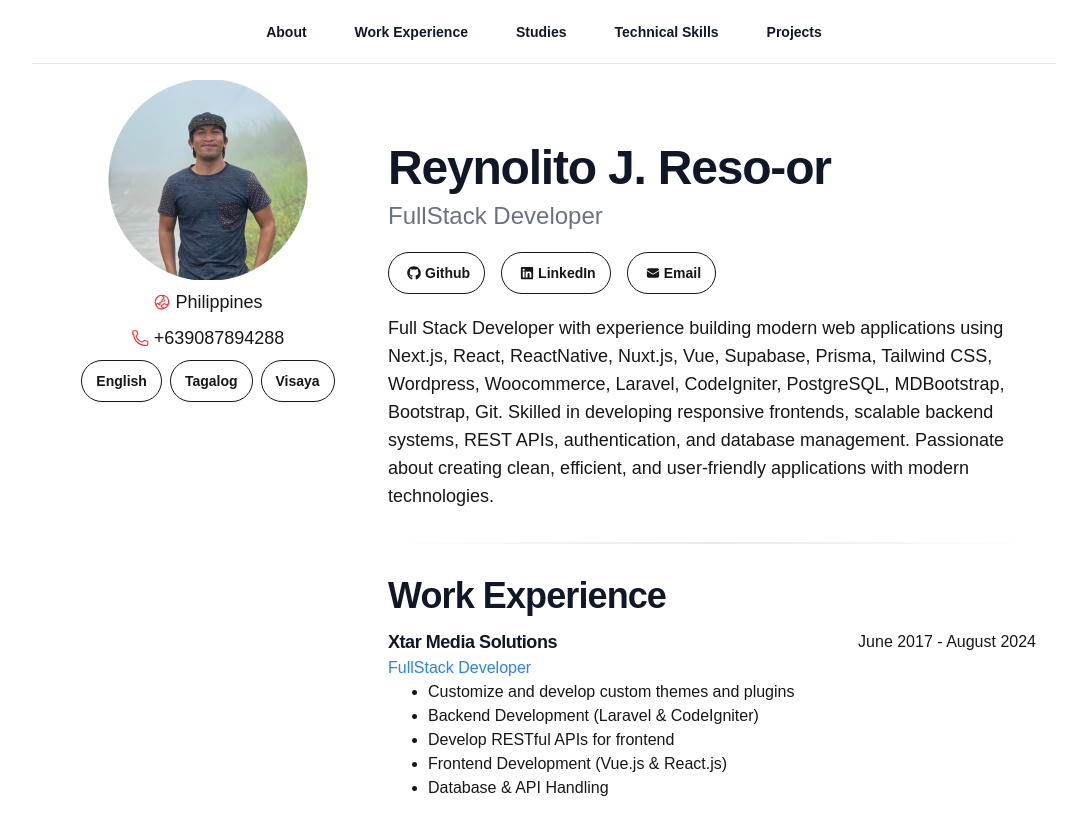
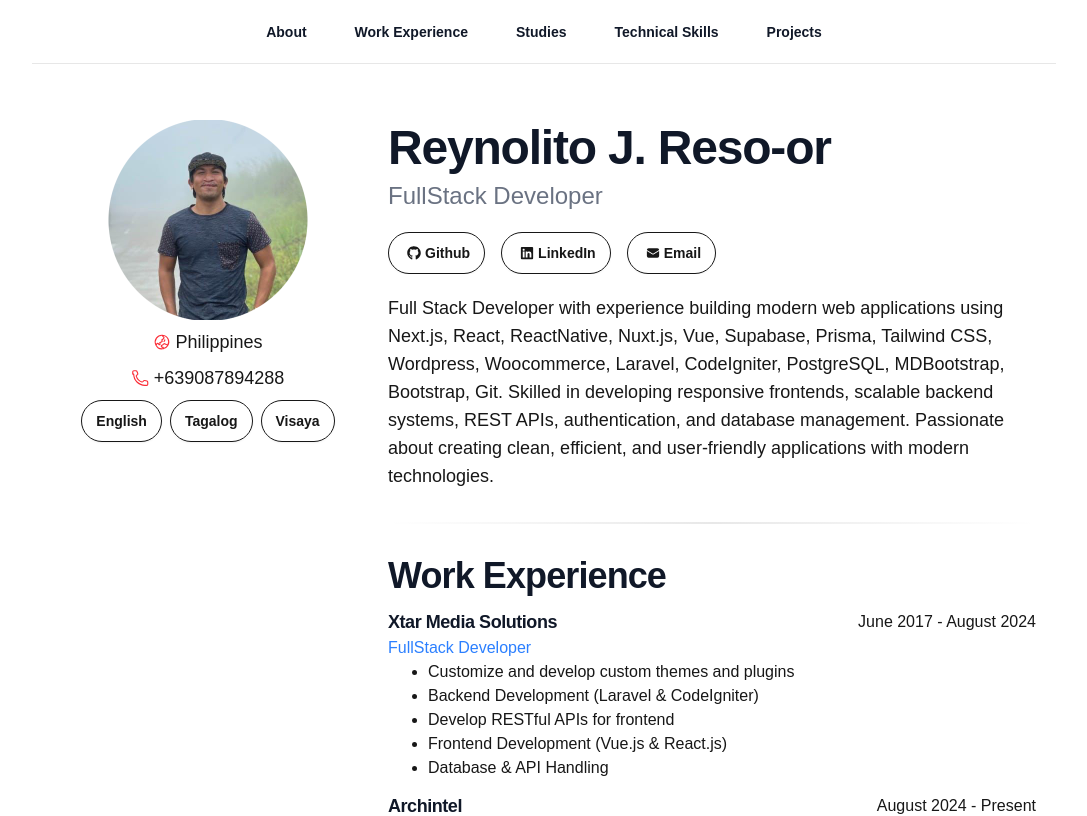
Before and after one commit to reynolitoresoor/portfolio, a Next.js app: page / in a window 1280 px wide. Shown: the top 816 px of the page, without its empty margins (96-1183 px from the left). Built offline with nearby package versions, Linux system fonts and the light colour scheme.

Commit message:
Update files

```diff
--- a/app/components/hero.tsx
+++ b/app/components/hero.tsx
@@ -8,7 +8,7 @@ export function Hero() {
   return (
     <div className="grid md:grid-cols-3 lg:grid-cols-3 gap-6 items-center">
       <div className="w-full flex flex-col gap-4 items-center">
-        <div className="flex flex-col md:fixed lg:fixed top-20 items-center">
+        <div className="flex flex-col md:fixed lg:fixed top-20 md:mt-5 lg:mt-5 md:pt-5 md:pt-5 items-center">
             <a
             href="https://supabase.com/?utm_source=create-next-app&utm_medium=template&utm_term=nextjs"
             target="_blank"
--- a/app/page.tsx
+++ b/app/page.tsx
@@ -6,7 +6,7 @@ export default function Home() {
     <main className="min-h-screen flex flex-col items-center">
       <div className="flex-1 w-full flex flex-col gap-15 items-center">
         <Nav />
-        <div className="flex-1 flex flex-col gap-20 max-w-5xl p-5">
+        <div className="flex-1 flex flex-col gap-20 max-w-5xl px-5">
           <Hero />
         </div>
 
```
